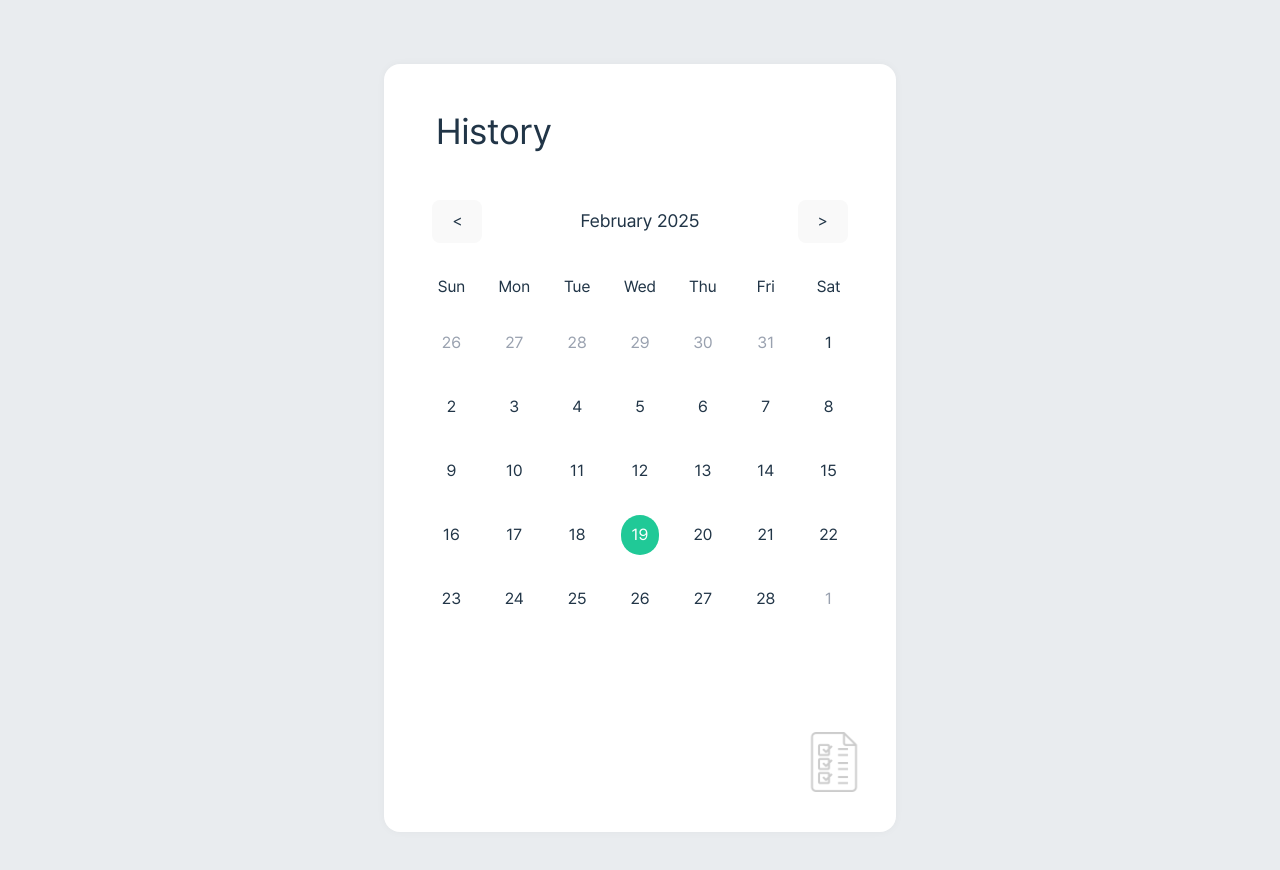
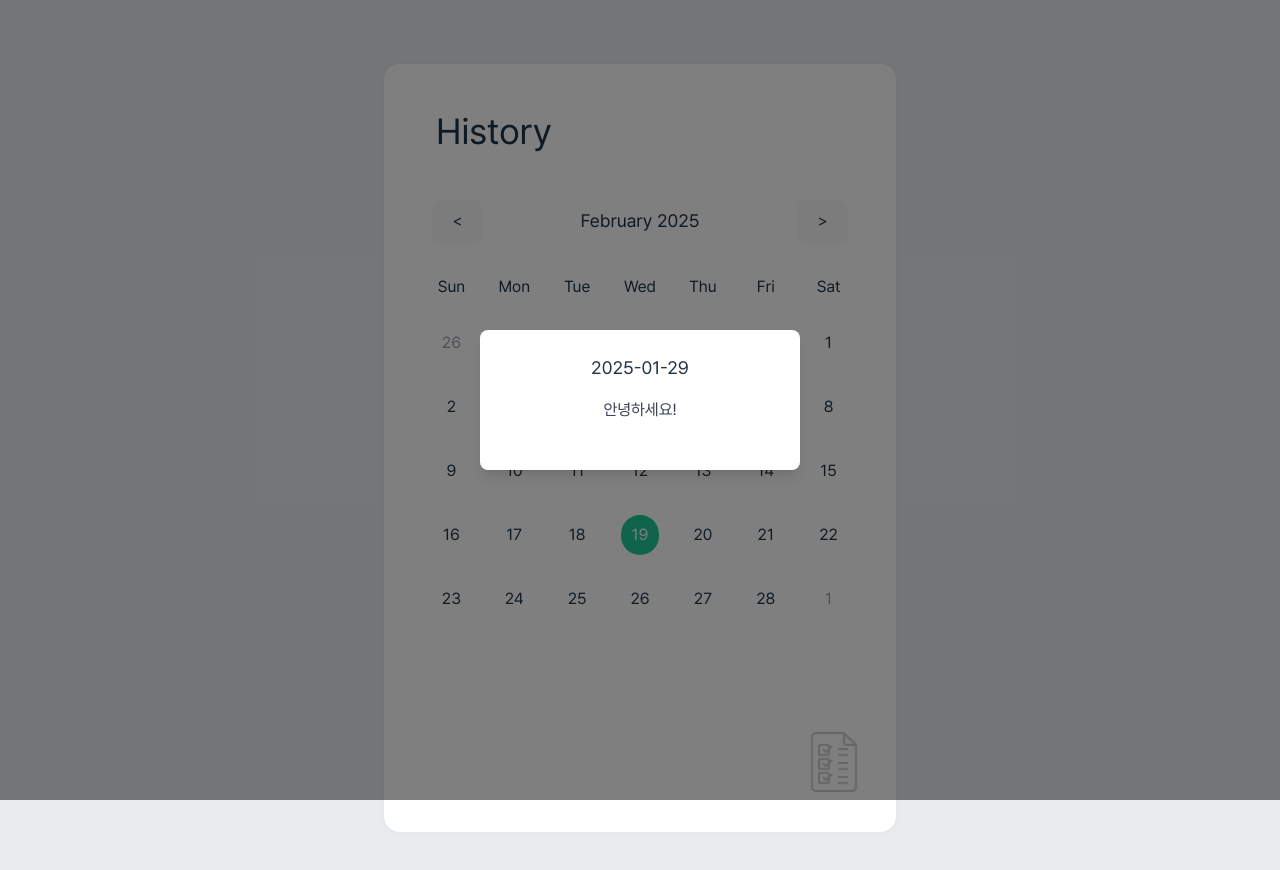
Before and after one commit to jsh6269/react-seminar, a React (Vite) app: page /history in a window 1280 px wide. Both pictures are taken after a click on the element "29". Shown: the top 870 px of the page. Built offline with nearby package versions, Linux system fonts and the light colour scheme.

Commit message:
feat: DayModal, selectedDate

```diff
--- /dev/null
+++ b/src/components/DayModal/index.jsx
@@ -0,0 +1,24 @@
+import { format } from "date-fns";
+
+const DayModal = ({ selectedDate, closeModal }) => {
+  return (
+    <>
+      <div
+        className="fixed inset-0 flex items-center justify-center bg-black/50"
+        onClick={closeModal}
+      >
+        <div
+          className="bg-white p-6 rounded-lg shadow-lg w-80"
+          onClick={(e) => e.stopPropagation()}
+        >
+          <h2 className="text-lg font-semibold mb-4">
+            {format(selectedDate, "yyyy-MM-dd")}
+          </h2>
+          <p className="text-gray-700 mb-6">안녕하세요!</p>
+        </div>
+      </div>
+    </>
+  );
+};
+
+export default DayModal;
--- a/src/routes/HistoryPage.jsx
+++ b/src/routes/HistoryPage.jsx
@@ -1,5 +1,7 @@
 import { Link } from "react-router-dom";
+import DayModal from "../components/DayModal";
 import CheckListIcon from "../assets/images/checklist.png";
+
 import {
   format,
   startOfMonth,
@@ -11,9 +13,12 @@ import {
   isSameMonth,
   isSameDay,
 } from "date-fns";
+import { useState } from "react";
 
 const HistoryPage = () => {
-  const currentDate = new Date();
+  const [currentDate, setCurrentDate] = useState(new Date());
+  const [selectedDate, setSelectedDate] = useState(null);
+
   const startDate = startOfWeek(startOfMonth(currentDate));
   const endDate = endOfWeek(endOfMonth(currentDate));
 
@@ -23,17 +28,16 @@ const HistoryPage = () => {
     add(startDate, { days: i })
   );
 
-  const handlePrevMonth = () => {
-    alert("previous month");
-  };
-  const handleNextMonth = () => {
-    alert("next month");
+  const handlePrevMonth = () => setCurrentDate(sub(currentDate, { months: 1 }));
+  const handleNextMonth = () => setCurrentDate(add(currentDate, { months: 1 }));
+
+  const handleDayClick = (date) => {
+    setSelectedDate(date);
   };
 
-  const handleDayClick = (date) => {
-    alert(format(date, "dd MMMM yyyy"));
+  const closeModal = () => {
+    setSelectedDate(null);
   };
-
   return (
     <>
       <h1 className="text-start m-12 mb-8 px-1">History</h1>
@@ -73,6 +77,10 @@ const HistoryPage = () => {
         </div>
       </div>
 
+      {selectedDate && (
+        <DayModal selectedDate={selectedDate} closeModal={closeModal} />
+      )}
+
       <Link to="/">
         <img
           src={CheckListIcon}
```
